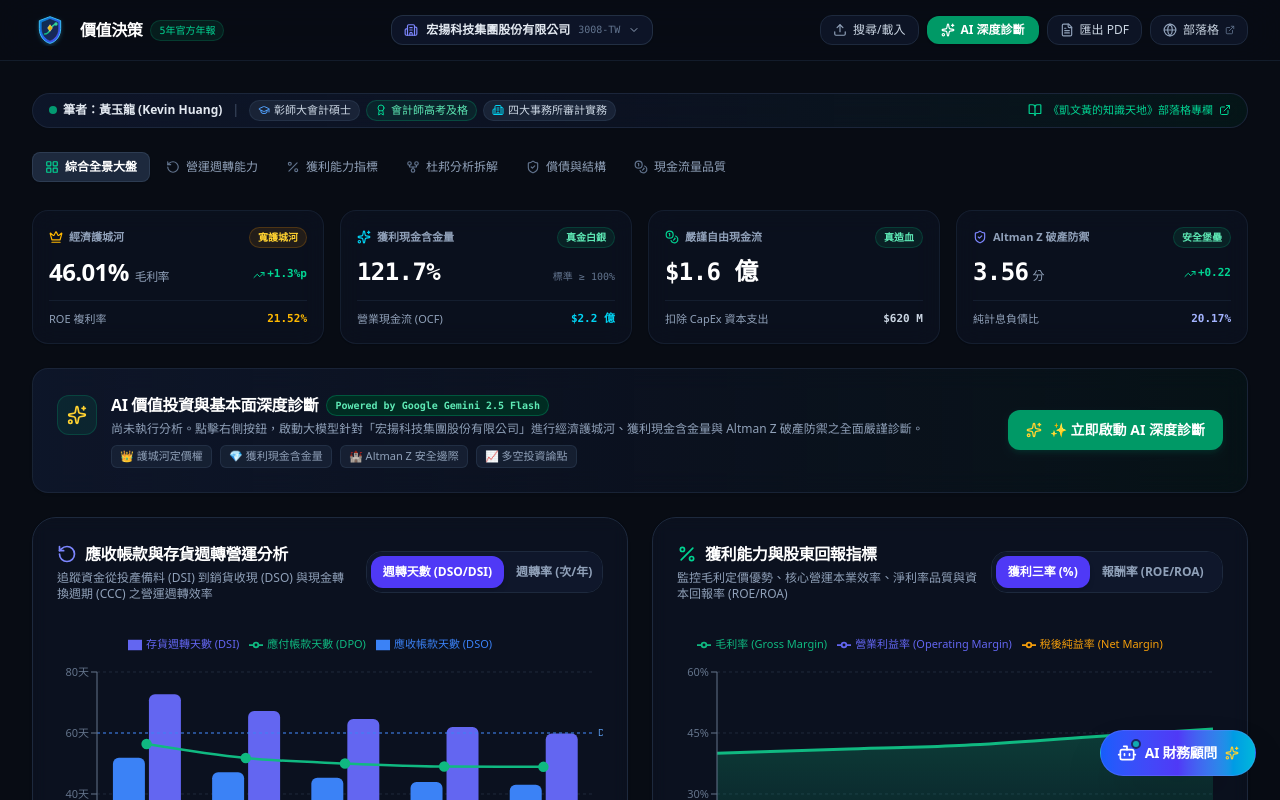
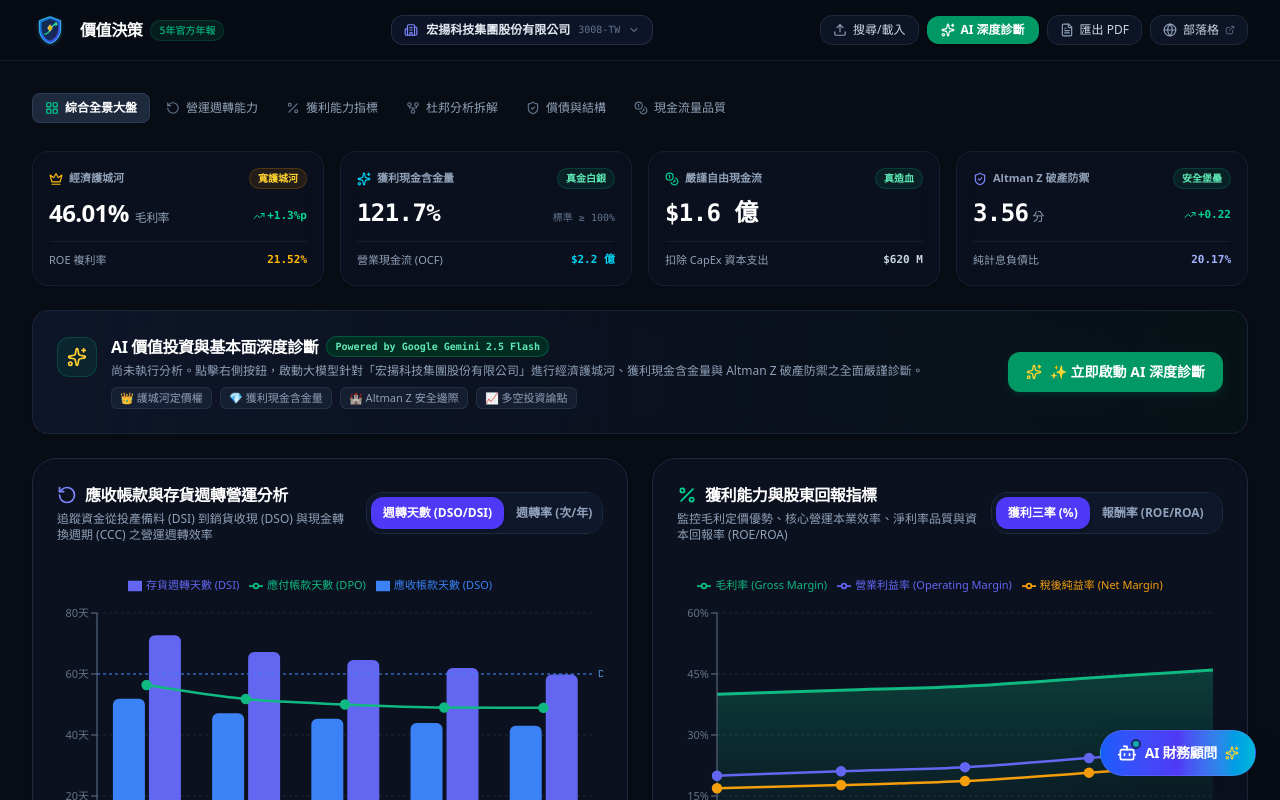
Before and after one commit to kevinhuang-coder/-AI-, a React (Vite) app: page / in a window 1280 px wide. Shown: the top 800 px of the page. Built offline with nearby package versions, Linux system fonts and the light colour scheme.

Commit message:
移除頂部作者橫幅，還原極簡俐落的版面結構

```diff
--- a/src/App.tsx
+++ b/src/App.tsx
@@ -16,7 +16,6 @@
 import { DataEditorModal } from './components/modals/DataEditorModal';
 import { PdfReportModal } from './components/modals/PdfReportModal';
 import { BrandFooter } from './components/layout/BrandFooter';
-import { AuthorBanner } from './components/brand/AuthorBanner';
 import { ShieldAlert } from 'lucide-react';
 
 const DashboardContent: React.FC = () => {
@@ -27,9 +26,6 @@
       <Navbar />
 
       <main className="flex-1 max-w-7xl w-full mx-auto p-4 sm:p-6 lg:p-8 space-y-4 sm:space-y-6">
-        {/* Top Author Credential Capsule Bar (方案 A) */}
-        <AuthorBanner />
-
         {/* Category Navigation (Segmented Control) */}
         <MetricFilterTabs />
 
```
